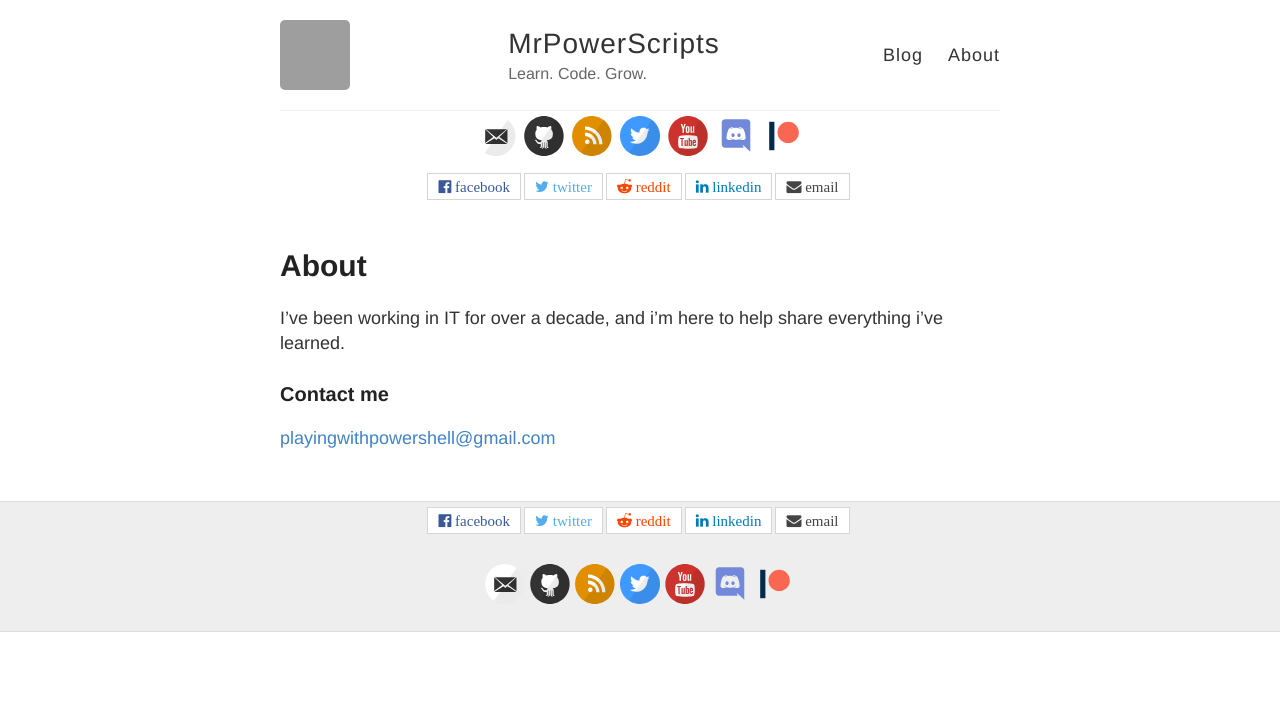
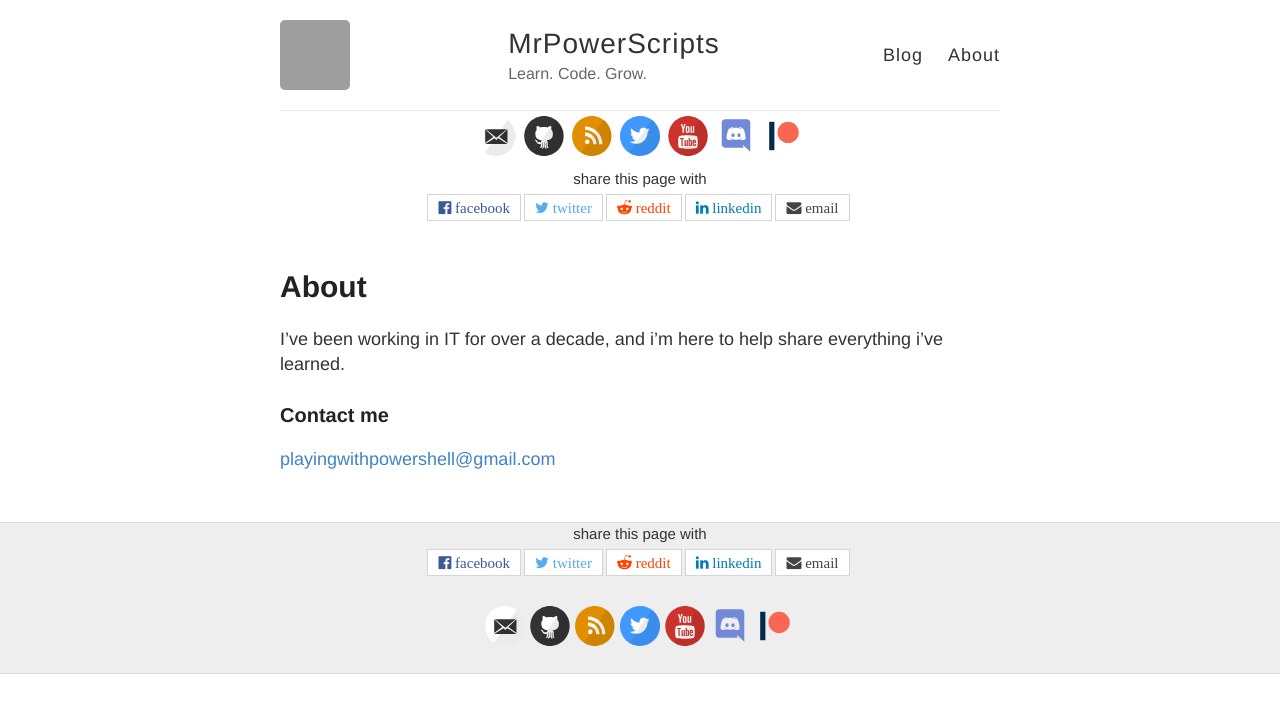
Before and after one commit to MrPowerScripts/MrPowerScripts.com, a Jekyll site: the page built from about.md, in a window 1280 px wide. Shown: the top 713 px of the page. Built offline with Jekyll 4.4.1, drawn with Linux system fonts in a browser that asks for light colours; grey boxes are pictures that could not be loaded.

Commit message:
update share-bar

```diff
--- a/_includes/share-bar.html
+++ b/_includes/share-bar.html
@@ -1,6 +1,7 @@
 <link href="https://maxcdn.bootstrapcdn.com/font-awesome/4.7.0/css/font-awesome.min.css" rel="stylesheet">
 
 <div id="share-bar">
+    <div>share this page with</div>
     <div class="share-buttons">
         <a  href="https://www.facebook.com/sharer/sharer.php?u={{ site.url }}{{ site.baseurl }}{{ page.url }}"
             onclick="window.open(this.href, 'pop-up', 'left=20,top=20,width=500,height=500,toolbar=1,resizable=0'); return false;"
@@ -38,6 +39,9 @@
 /* Share Bar */
 #share-bar {
     font-size: 15px;
+    display: flex;
+    flex-flow: column nowrap;
+    align-items: center;
 }
 
 /* Title */
```
